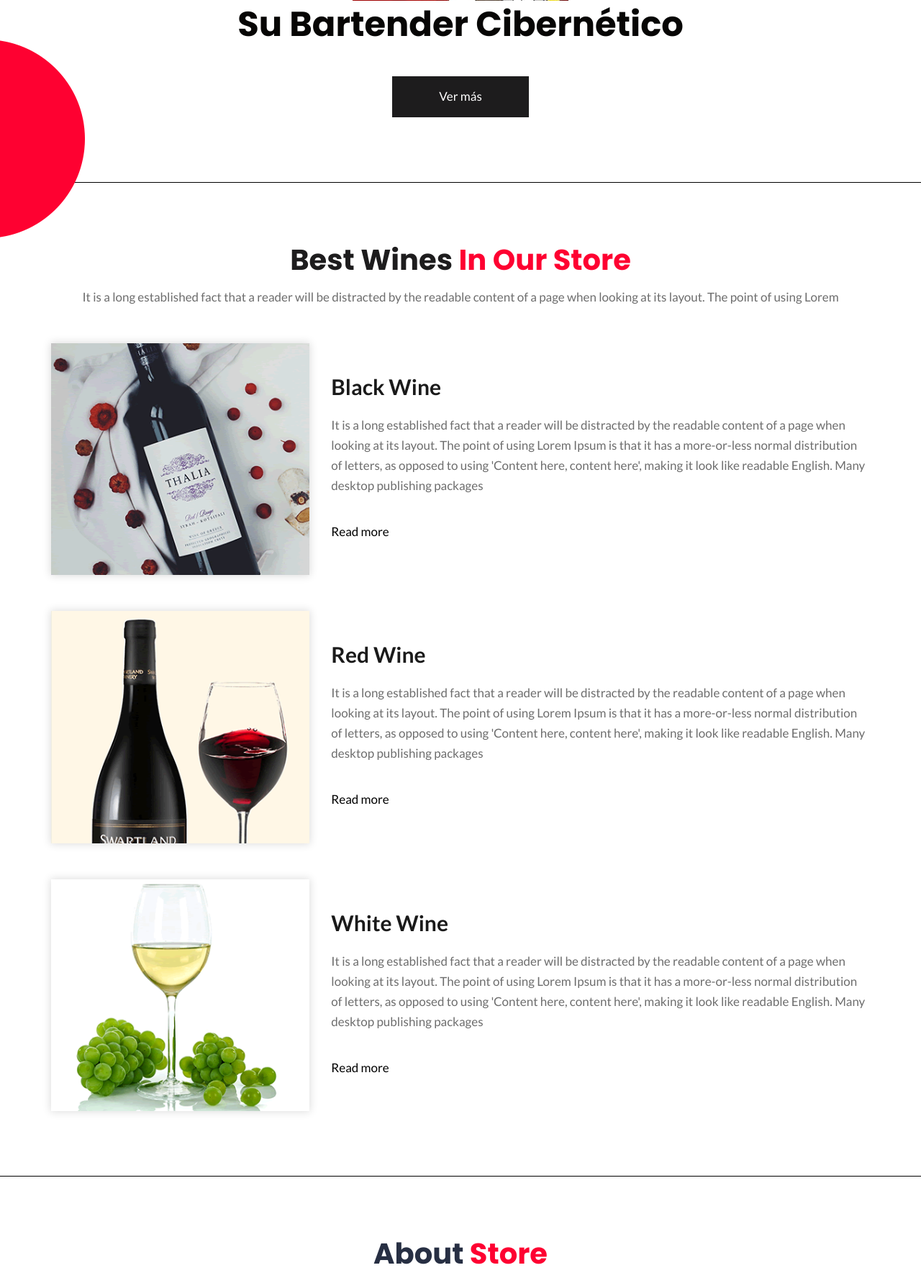
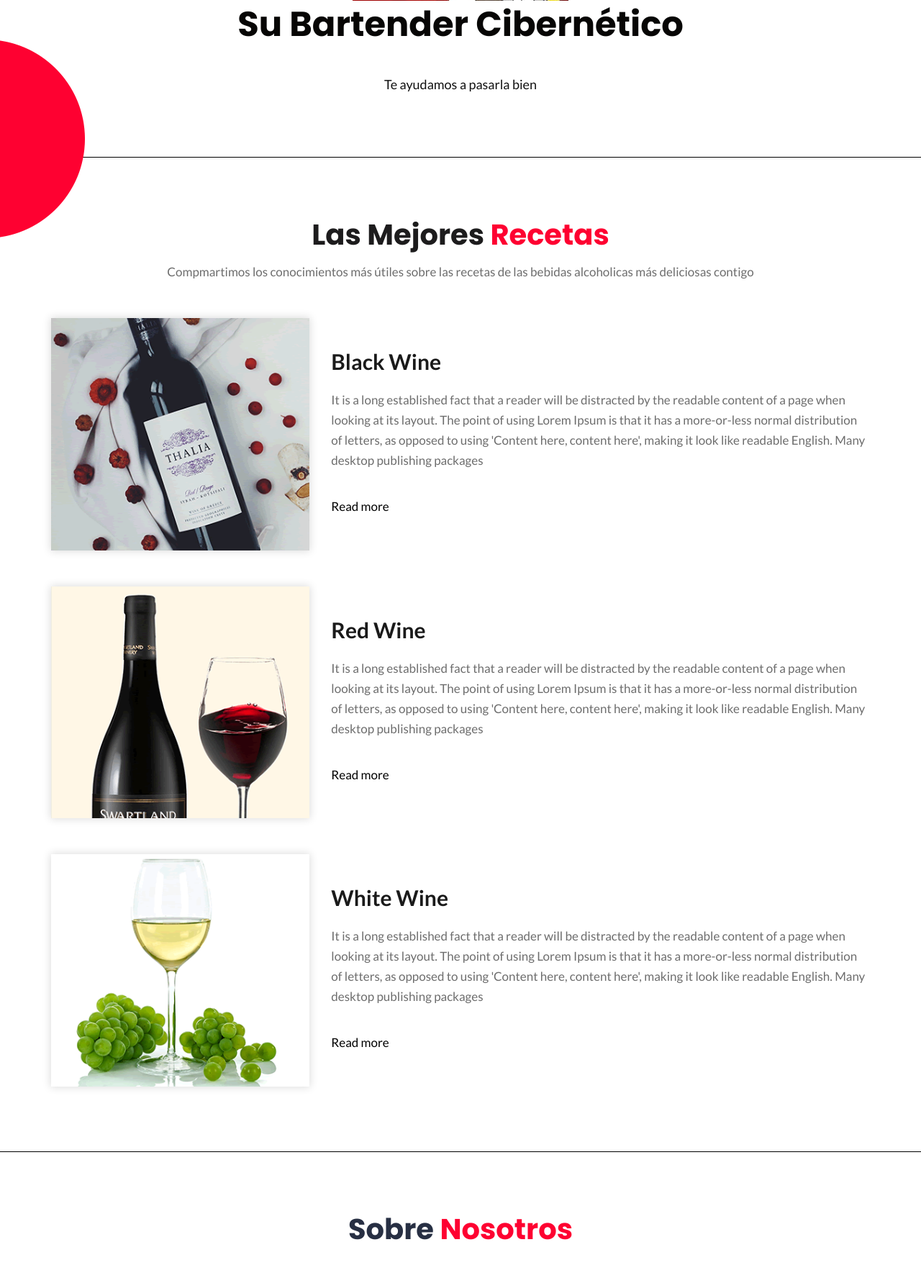
Before and after one commit to GuillermoPastoriniRivas/chemikal, a PHP site: page / in a window 1280 px wide. Shown: the part 469-2245 px from the top of the page at 72% size. Run offline with PHP 8.4, Linux system fonts and the light colour scheme; some libraries are stand-ins or nearby versions; some web fonts are replaced.

Commit message:
Sobre Nosotros, y otros cambios

```diff
--- a/index.php
+++ b/index.php
@@ -6,29 +6,24 @@ if(!isset($_SESSION['username'])){
 }
 
 
-//connect to database // host,user,pass,bd
+//conexion con base de datos
 $db=mysqli_connect("localhost","root","","mysite");
 
 
 ?>
 
 <?php include "partials/header.php";?>
-      <!-- loader  -->
       <div class="loader_bg">
          <div class="loader"><img src="images/loading.gif" alt="#" /></div>
       </div>
-      <!-- end loader -->
-      <!-- header -->
       <?php include "partials/navigation.php";?>
-      <!-- end banner -->
-      <!-- store -->
       <div class="store">
          <div class="container">
             <div class="row">
                <div class="col-md-12">
                   <div class="titlepage">
-                     <h2>Best Wines <span class="red">In Our Store</span> </h2>
-                     <p>It is a long established fact that a reader will be distracted by the readable content of a page when looking at its layout. The point of using Lorem</p>
+                     <h2>Las Mejores <span class="red">Recetas</span> </h2>
+                     <p>Compmartimos los conocimientos más útiles sobre las recetas de las bebidas alcoholicas más deliciosas contigo</p>
                   </div>
                </div>
             </div>
@@ -93,14 +88,12 @@ $db=mysqli_connect("localhost","root","","mysite");
             </div>
          </div>
       </div>
-      <!-- end store -->
-      <!-- about -->
       <div class="about">
          <div class="container">
             <div class="row">
                <div class="col-md-12">
                   <div class="titlepage">
-                     <h2>About <span class="red"> Store</span></h2>
+                     <h2>Sobre <span class="red"> Nosotros</span></h2>
                   </div>
                </div>
             </div>
@@ -108,7 +101,7 @@ $db=mysqli_connect("localhost","root","","mysite");
                   <div class="row">
                      <div class="col-md-12">
                         <div class="about_box ">
-                           <p>There are many variations of passages of Lorem Ipsum available, but the majority have suffered alteration in some form, by injected humour, or randomised words which don't look even slightly believable. If you are going to use a passage of Lorem Ipsum, you need to be sure there isn't anything embarrassing hidden in the middle of </p>
+                           <p>Somos un grupo de programadores que se tomó el trabajo de conseguir y agrupar las recetas de las bebidas alcoholicas más famosas y deliciosas del mundo, y las compartimos contigo para que las disfrutes junto con nosotros  </p>
                            <a class="read_more" href="#">Read more</a>
                         </div>
 
@@ -154,14 +147,13 @@ $db=mysqli_connect("localhost","root","","mysite");
             </div>
          </div>
       </div>
-      <!-- end talk -->
       <!--  footer -->
             <footer>
          <div class="footer">
                <div class="container">
                   <div class="row">
                      <div class="col-md-12">
-                        <p>Copyright 2021 © Todos los Derechos Reservados | <a href="https://html.design/"> Chemikal Drinks</a></p>
+                        <p>Copyright 2019 All Right Reserved By <a href="https://html.design/"> Free  html Templates</a></p>
                      </div>
                   </div>
                </div>
--- a/login.php
+++ b/login.php
@@ -49,7 +49,7 @@ if($db)
   <table>
      <tr>
            <td>Username : </td>
-           <td><input type="text" name="username" class="textInput"></td>
+           <td><input type="text" name="username" class="form_contril"></td>
      </tr>
       <tr>
            <td>Password : </td>
--- a/partials/navigation.php
+++ b/partials/navigation.php
@@ -1,5 +1,4 @@
 <header>
-         <!-- header inner -->
          <div  class="head_top">
             <div class="header">
                <div class="container-fluid">
@@ -35,12 +34,7 @@
                                 <a class="nav-link" href="register.php">Crear Cuenta</a>
                               </li>
                               <?php endif ; ?>
-                                 <!-- <li class="nav-item">
-                                    <a class="nav-link" href="#contact">Nosotros</a>
-                                 </li>
-                                 <li class="nav-item">
-                                    <a class="nav-link" href="#">Contacto</a>
-                                 </li> -->
+
                               </ul>
                            </div>
                         </nav>
@@ -61,7 +55,7 @@
                      <div class="col-md-12">
                         <div class="text-bg">
                            <h1>Su Bartender Cibernético </h1>
-                           <a href="#">Ver más</a>
+                          <h3>Te ayudamos a pasarla bien</h3>
                         </div>
                      </div>
 
```
Also changed, not shown: partials/header.php (+6 -13 lines).
